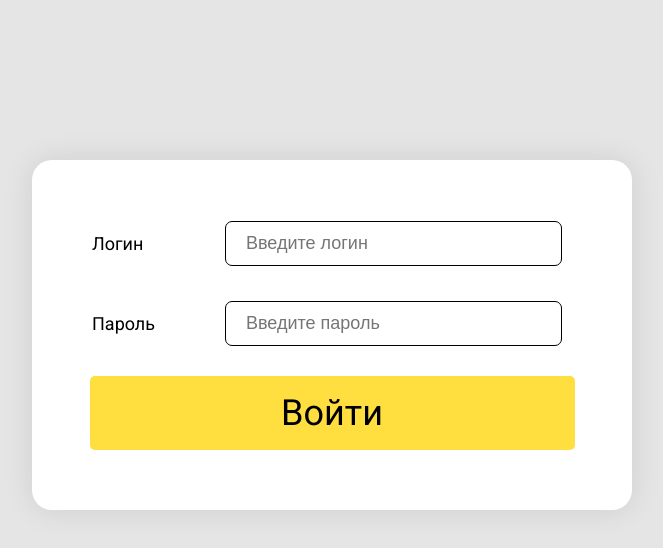
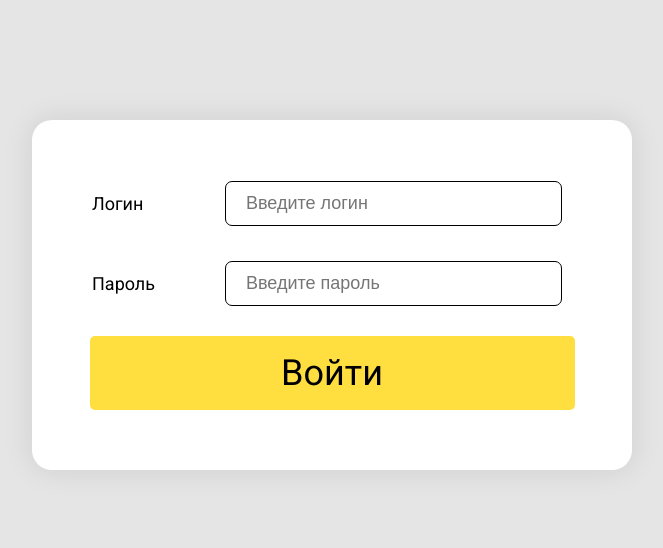
Before and after one commit to VoIlAlex/taxi, a React (Create React App) app: page / in a window 1280 px wide. Shown: the top 548 px of the page, without its empty margins (308-971 px from the left). Built offline with nearby package versions, Linux system fonts and the light colour scheme.

Commit message:
remove masksim fix

```diff
--- a/src/components/form-input/form-input.style.scss
+++ b/src/components/form-input/form-input.style.scss
@@ -83,6 +83,7 @@
     @media screen and (max-width: 600px) {
       top: 65px;
       left: 10px;
+      font-size: 10px;
     }
   }
 }
--- a/src/components/order-form/order-form.style.scss
+++ b/src/components/order-form/order-form.style.scss
@@ -61,4 +61,8 @@
       }
     }
   }
+
+  & button{
+    margin-top: 40px;
+  }
 }
--- a/src/components/sign-in-form/sign-in-form.style.scss
+++ b/src/components/sign-in-form/sign-in-form.style.scss
@@ -8,7 +8,6 @@
 
   button{
     margin-top: 30px;
-
     @media screen and (max-width: 600px) {
     width: 300px;
     }
--- a/src/page/main-form/main-form.style.scss
+++ b/src/page/main-form/main-form.style.scss
@@ -1,5 +1,5 @@
 .main-form {
-  margin: 10vh 0;
+  margin: 6vh 0 0 0;
   display: flex;
   align-items: center;
   justify-content: center;
--- a/src/page/sign-in-page/sign-in-page.style.scss
+++ b/src/page/sign-in-page/sign-in-page.style.scss
@@ -1,5 +1,5 @@
 .sign-block{
-  margin: 20vh 0;
+  margin: 15vh 0 0 0;
   display: flex;
   align-items: center;
   justify-content: center;
```
